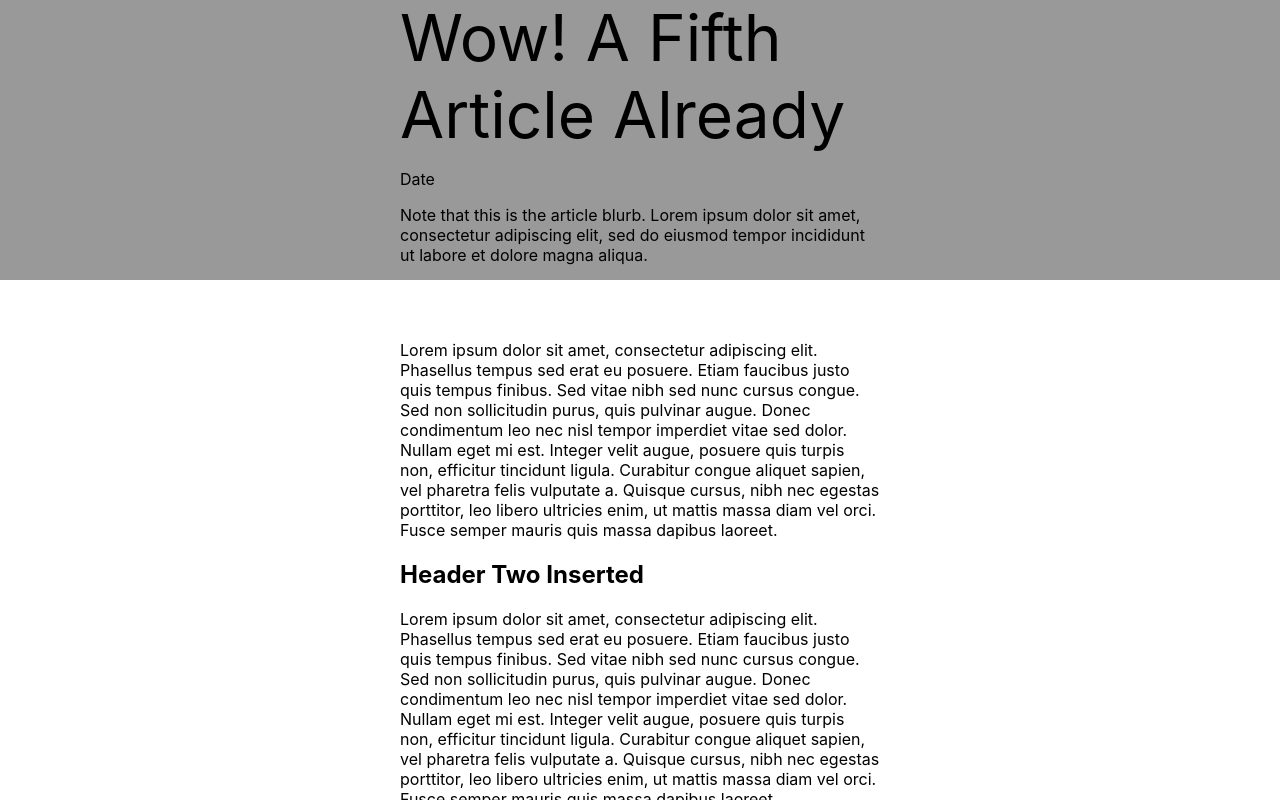
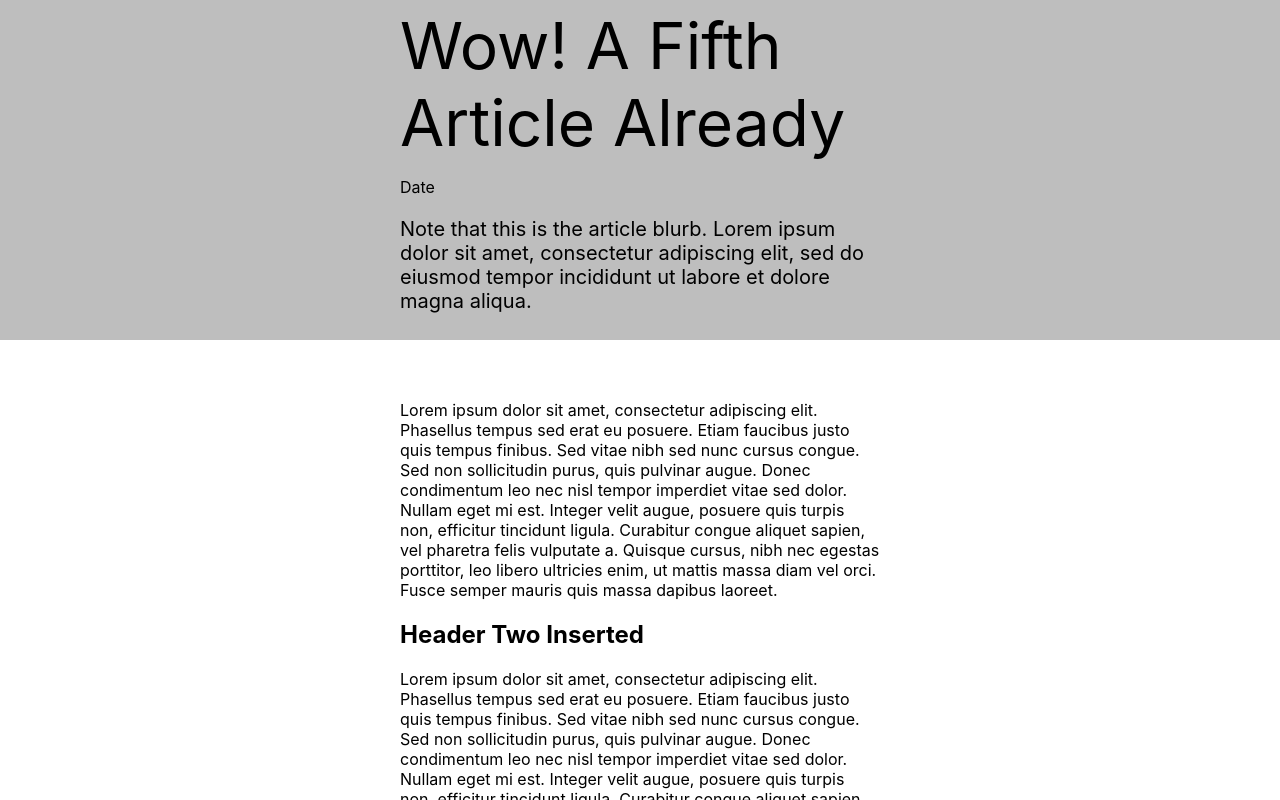
Before and after one commit to LauraLach/ExerciseTwo, a React (Create React App) app: page /article/article-five in a window 1280 px wide. Shown: the top 800 px of the page. Built offline with nearby package versions, Linux system fonts and the light colour scheme.

Commit message:
Increased heading size

```diff
--- a/src/App.css
+++ b/src/App.css
@@ -29,9 +29,9 @@
 }
 .articleHeader {
   align-items: center;
-  background-color: #999;
+  background-color: rgb(190, 190, 190);
   display: flex;
-  height: 280px;
+  height: 340px;
   width: 100%;
 }
 .articleHeader h1 {
@@ -42,6 +42,9 @@
 .articleHeaderContent {
   padding: 0px 400px;
 }
+.articleDesc {
+  font-size: 20px;
+}
 .articleTextSection {
   margin: 60px 400px;
 }
--- a/src/pages/article.js
+++ b/src/pages/article.js
@@ -14,7 +14,7 @@ function Article() {
                 <div class="articleHeaderContent">
                     <h1>{articleData.title}</h1>
                     <p>Date</p>
-                    <p>Note that this is the article blurb. Lorem ipsum dolor sit amet, consectetur adipiscing elit, sed do eiusmod tempor incididunt ut labore et dolore magna aliqua.</p>
+                    <p class="articleDesc">Note that this is the article blurb. Lorem ipsum dolor sit amet, consectetur adipiscing elit, sed do eiusmod tempor incididunt ut labore et dolore magna aliqua.</p>
                 </div>
             </header>
             <section className="articleTextSection">
```
